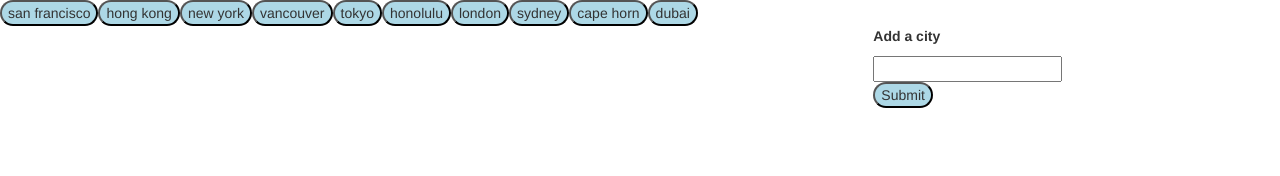
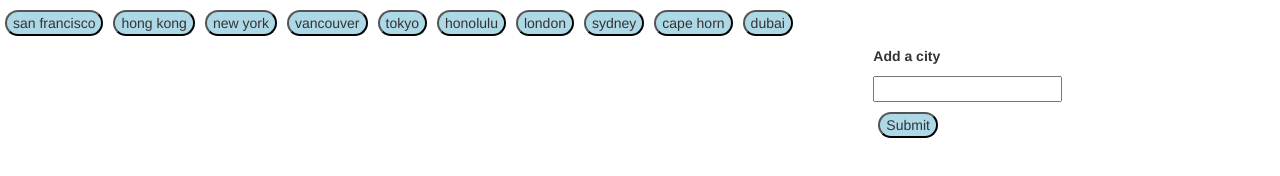
Before and after one commit to wcheung26/GIPHY-API-page, a plain HTML site: page index.html in a window 1280 px wide. Drawn offline with nearby package versions, Linux system fonts and the light colour scheme.

Commit message:
add spacing with buttons

```diff
--- a/assets/css/style.css
+++ b/assets/css/style.css
@@ -6,4 +6,5 @@
 button, #submit {
 	background-color: lightblue;
 	border-radius: 15px;
+	margin: 10px 5px;
 }
```
